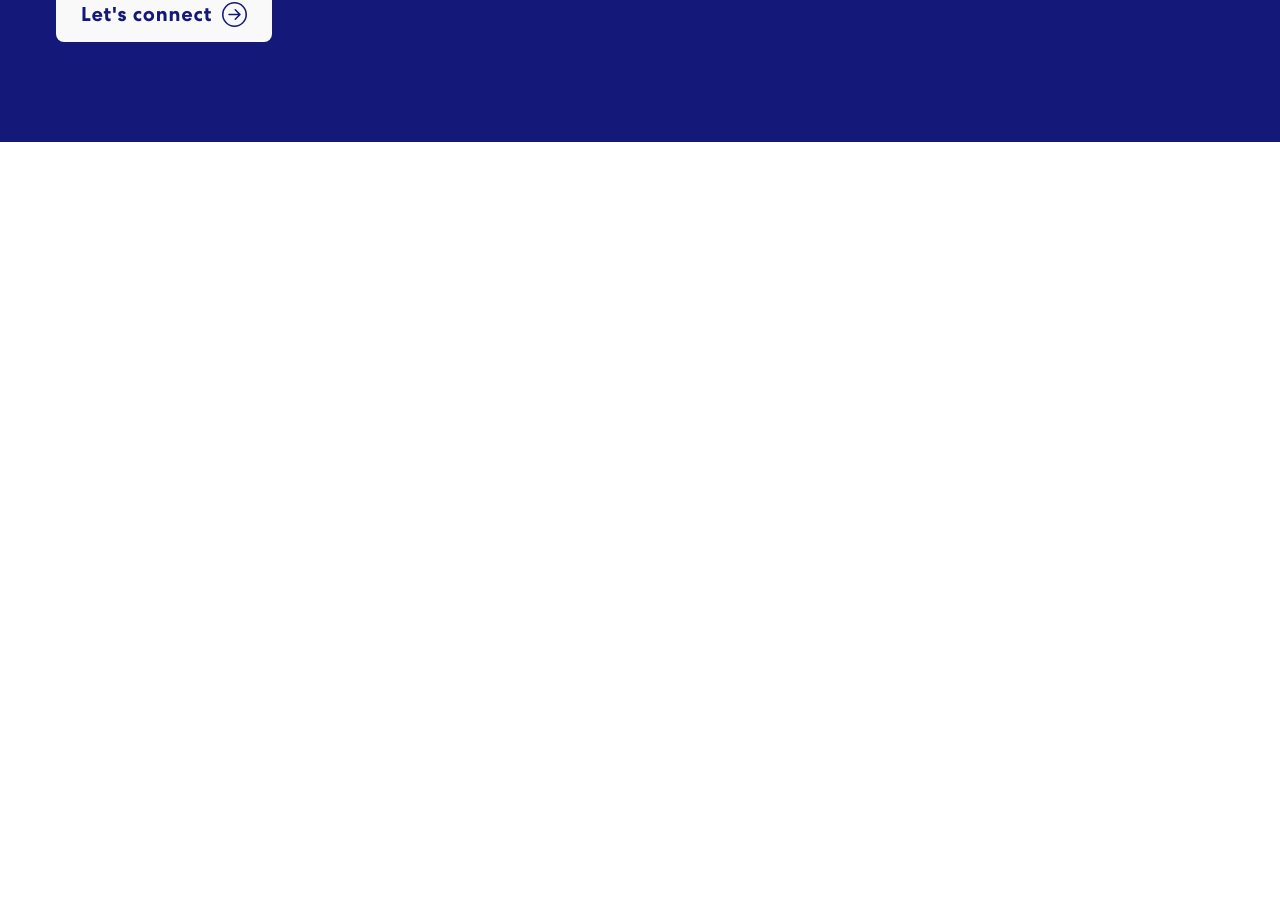
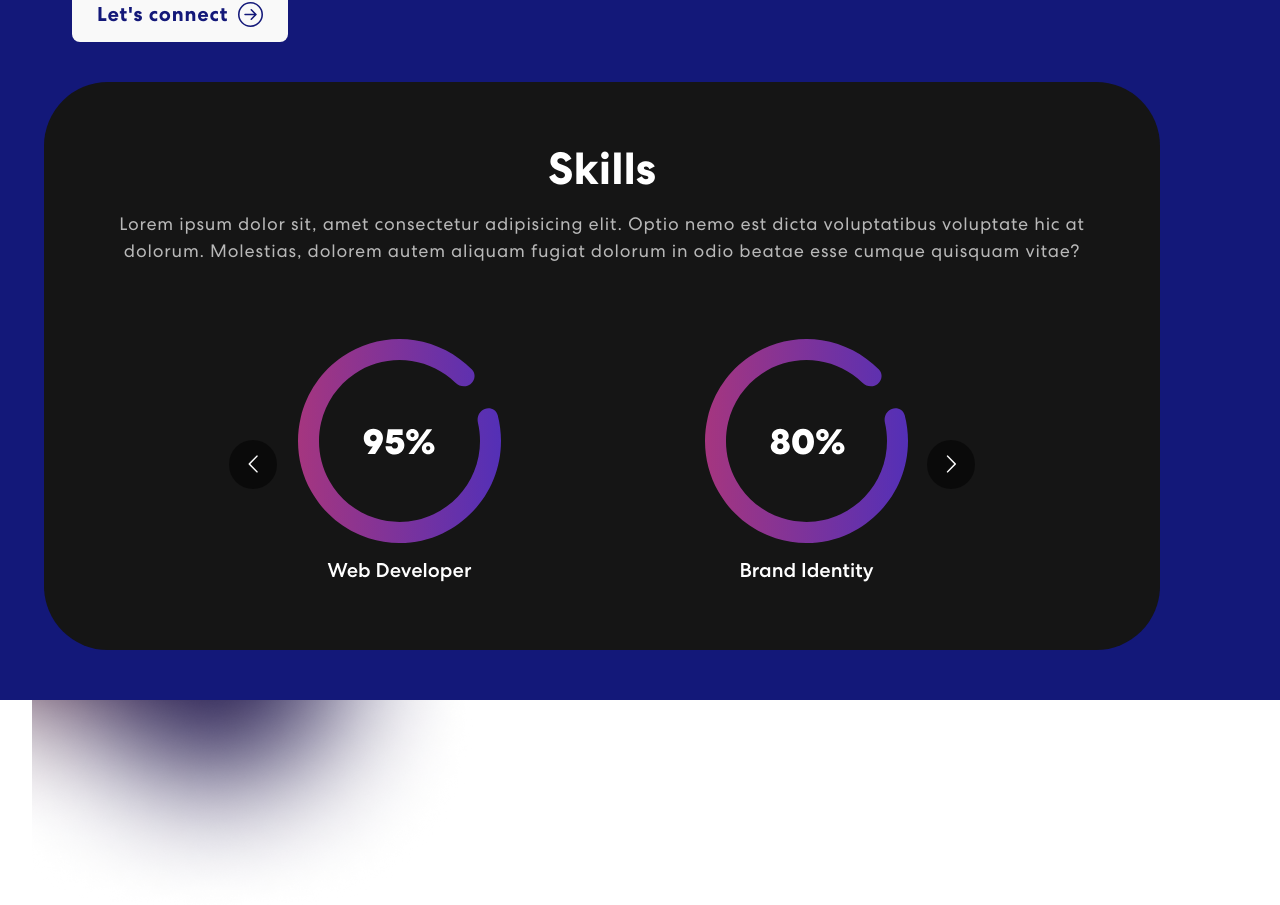
Before and after one commit to eduardo846/portafolioprofesional, a React (Vite) app: page / in a window 1280 px wide. Shown: the part 667-1572 px from the top of the page. Before the commit the page ends 809 px from the top, so only its background shows below. Built offline with nearby package versions, Linux system fonts and the light colour scheme.

Commit message:
20102022-2

```diff
--- a/src/App.jsx
+++ b/src/App.jsx
@@ -6,12 +6,13 @@ import Banner from "./components/Banner";
 import "bootstrap/dist/css/bootstrap.min.css";
 import Skills from "./components/Skills";
 
+
 function App() {
   return (
     <div className="App">
       <NavBar />
       <Banner />
-
+      <Skills />
     </div>
   );
 }
--- a/src/components/Skills.jsx
+++ b/src/components/Skills.jsx
@@ -9,7 +9,7 @@ import Carousel from "react-multi-carousel";
 import "react-multi-carousel/lib/styles.css";
 
 
-const Skills = () => {
+export const Skills = () => {
   const responsive = {
     superLargeDesktop: {
       // the naming can be any, depends on you.
@@ -30,7 +30,7 @@ const Skills = () => {
     },
   };
   return (
-    <section className="skill" id="skills">
+    <section className="skill p1" id="skills" >
       <Container>
         <Row>
           <Col>
```
